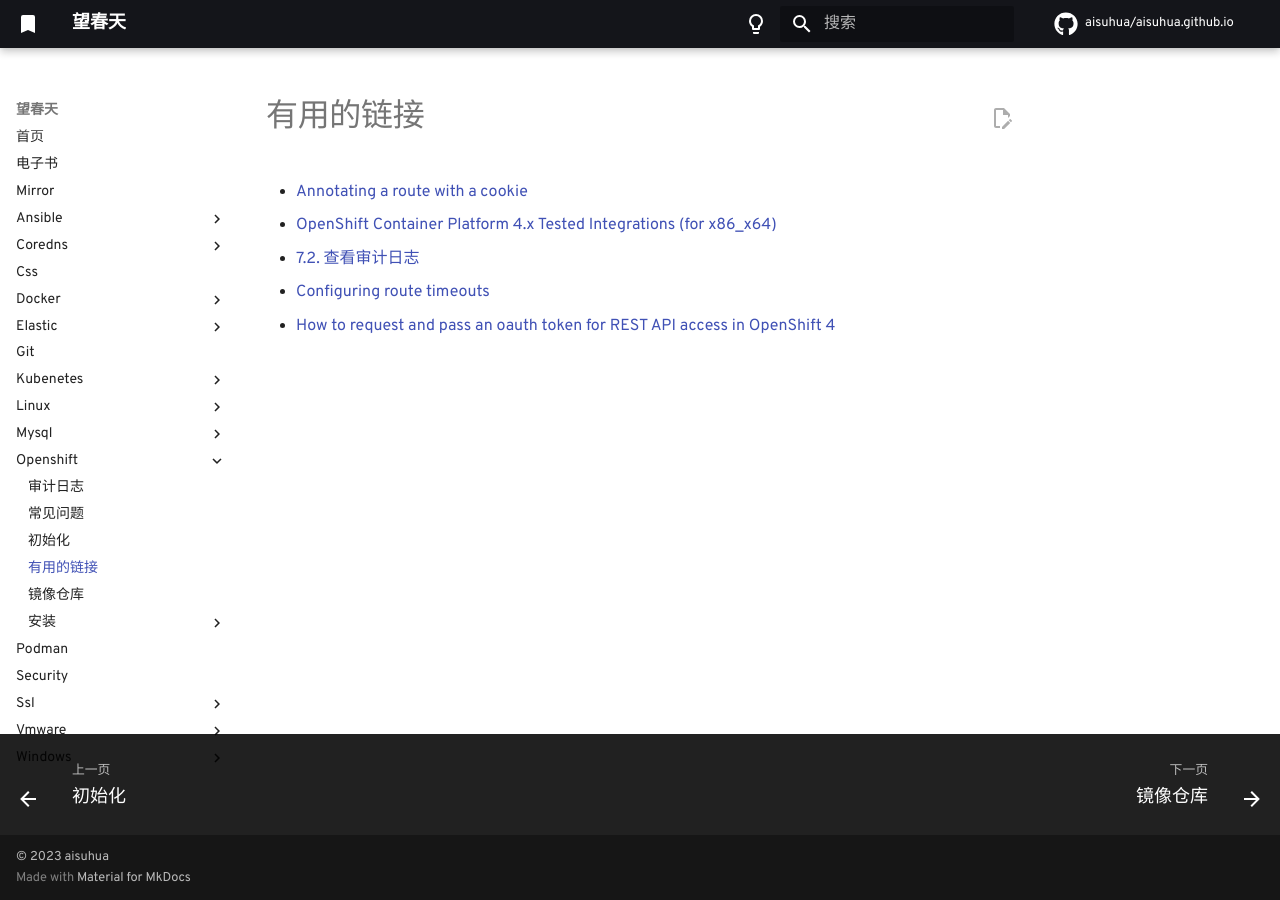
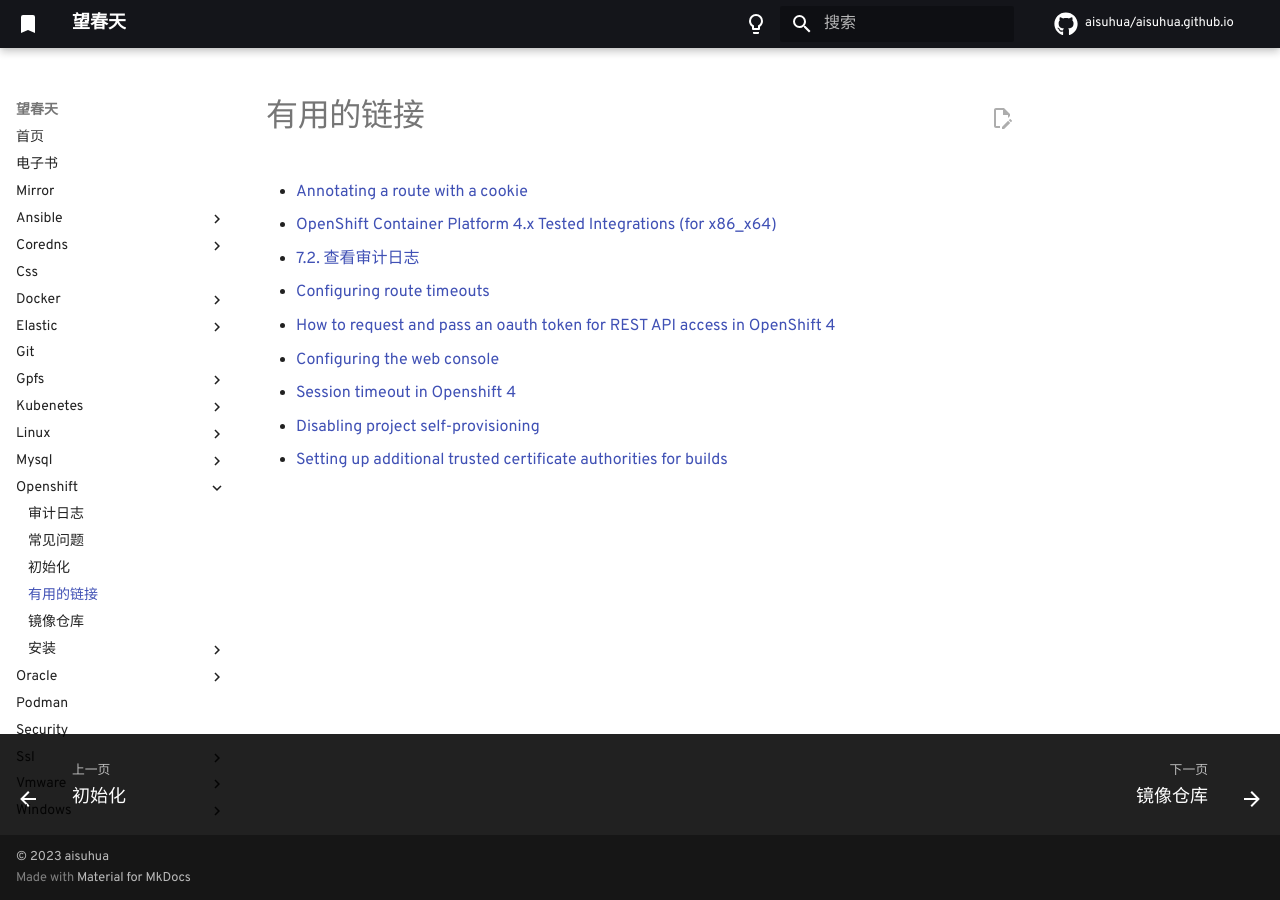
Before and after one commit to aisuhua/aisuhua.github.io, an MkDocs documentation site: the page built from docs/openshift/links.md, in a window 1280 px wide. Built offline with MkDocs 1.6.1 and Material for MkDocs 9.7.7, drawn with Linux system fonts in a browser that asks for light colours; comment, search, counter and statistics services are not loaded.

Commit message:
index.md links.md

```diff
--- a/docs/openshift/links.md
+++ b/docs/openshift/links.md
@@ -5,3 +5,7 @@
 - [7.2. 查看审计日志](https://access.redhat.com/documentation/zh-cn/openshift_container_platform/4.7/html/security_and_compliance/nodes-nodes-audit-log-basic-viewing_audit-log-view)
 - [Configuring route timeouts](https://docs.openshift.com/container-platform/4.10/networking/routes/route-configuration.html)
 - [How to request and pass an oauth token for REST API access in OpenShift 4](https://access.redhat.com/solutions/6610781)
+- [Configuring the web console](https://docs.openshift.com/container-platform/4.8/web_console/configuring-web-console.html)
+- [Session timeout in Openshift 4](https://access.redhat.com/solutions/5061821)
+- [Disabling project self-provisioning](https://docs.openshift.com/container-platform/4.8/applications/projects/configuring-project-creation.html)
+- [Setting up additional trusted certificate authorities for builds](https://docs.openshift.com/container-platform/4.10/cicd/builds/setting-up-trusted-ca.html)
```
Also changed, not shown: docs/gpfs/gpfs.md (added, +3 -0 lines), docs/oracle/sqlplus.md (added, +6 -0 lines).
